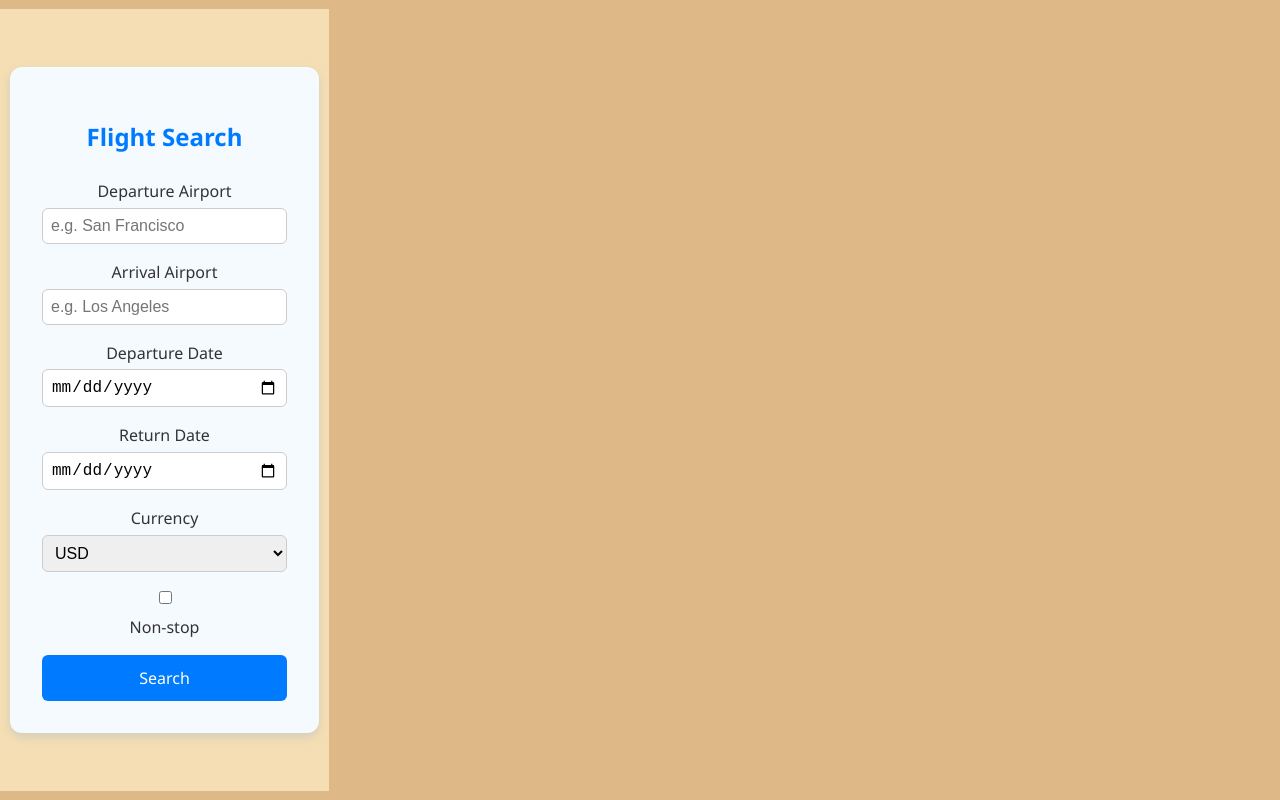
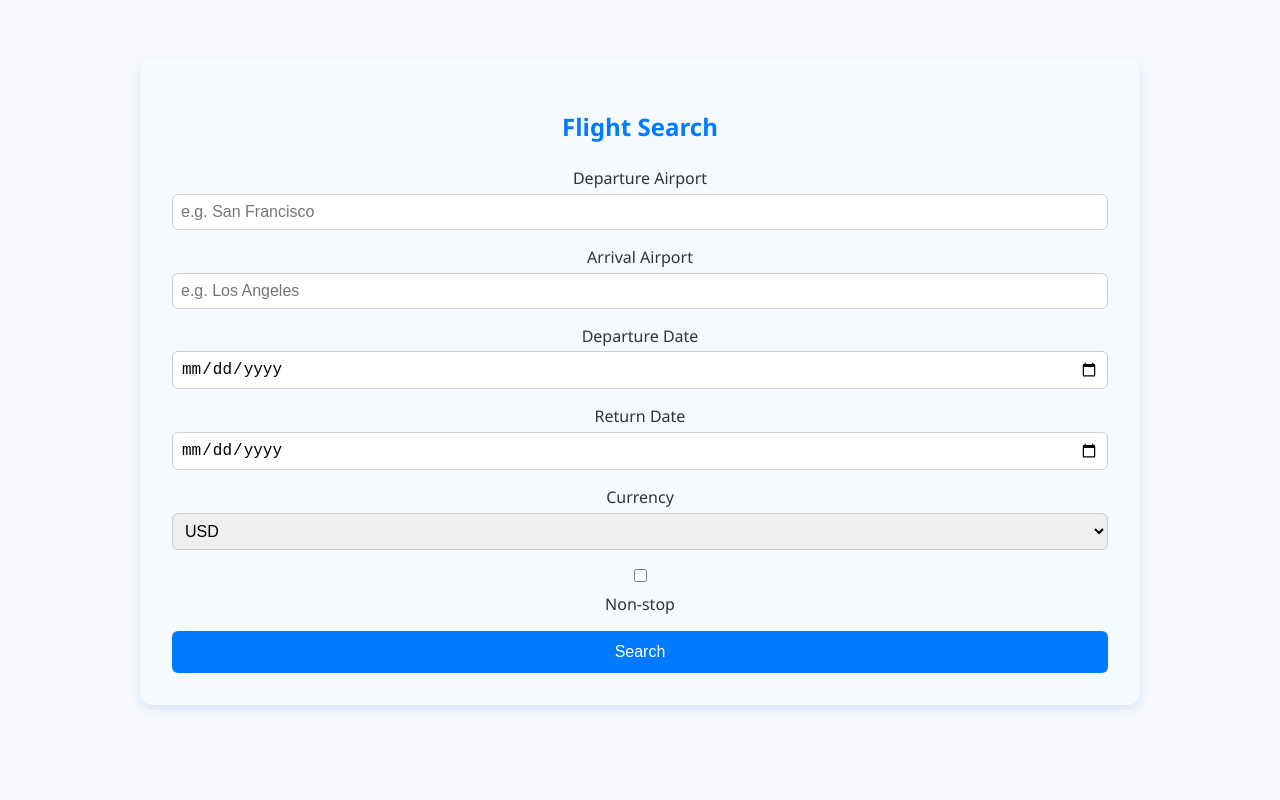
Before and after one commit to gramos-encora/Flight-Search-frontend, a React (Vite) app in the folder flight-search/: page / in a window 1280 px wide. Built offline with nearby package versions, Linux system fonts and the light colour scheme.

Commit message:
Fixed spacing

```diff
--- a/flight-search/src/App.css
+++ b/flight-search/src/App.css
@@ -2,5 +2,4 @@
   width: 100%;
   text-align: center;
   padding: 10px;
-  background-color: wheat;
 }
--- a/flight-search/src/index.css
+++ b/flight-search/src/index.css
@@ -1,69 +1,13 @@
-:root {
-  font-family: system-ui, Avenir, Helvetica, Arial, sans-serif;
-  line-height: 1.5;
-  font-weight: 400;
-
-  color-scheme: light dark;
-  color: rgba(255, 255, 255, 0.87);
-  background-color: #242424;
-
-  font-synthesis: none;
-  text-rendering: optimizeLegibility;
-  -webkit-font-smoothing: antialiased;
-  -moz-osx-font-smoothing: grayscale;
+html, body, #root {
+  margin: 0;
+  padding: 0;
+  height: 100%;
+  width: 100%;
+  font-family: 'Segoe UI', sans-serif;
+  background-color: #f8f9fc;
+  box-sizing: border-box;
 }
 
-a {
-  font-weight: 500;
-  color: #646cff;
-  text-decoration: inherit;
+*, *::before, *::after {
+  box-sizing: inherit;
 }
-a:hover {
-  color: #535bf2;
-}
-
-body {
-  margin: 0;
-  display: flex;
-  place-items: center;
-  min-width: 320px;
-  min-height: 100vh;
-  background-color: burlywood;
-}
-
-h1 {
-  font-size: 3.2em;
-  line-height: 1.1;
-}
-
-button {
-  border-radius: 8px;
-  border: 1px solid transparent;
-  padding: 0.6em 1.2em;
-  font-size: 1em;
-  font-weight: 500;
-  font-family: inherit;
-  background-color: #1a1a1a;
-  cursor: pointer;
-  transition: border-color 0.25s;
-}
-button:hover {
-  border-color: #646cff;
-}
-button:focus,
-button:focus-visible {
-  outline: 4px auto -webkit-focus-ring-color;
-}
-
-@media (prefers-color-scheme: light) {
-  :root {
-    color: #213547;
-    background-color: #ffffff;
-  }
-  a:hover {
-    color: #747bff;
-  }
-  button {
-    background-color: #f9f9f9;
-  }
-}
```
